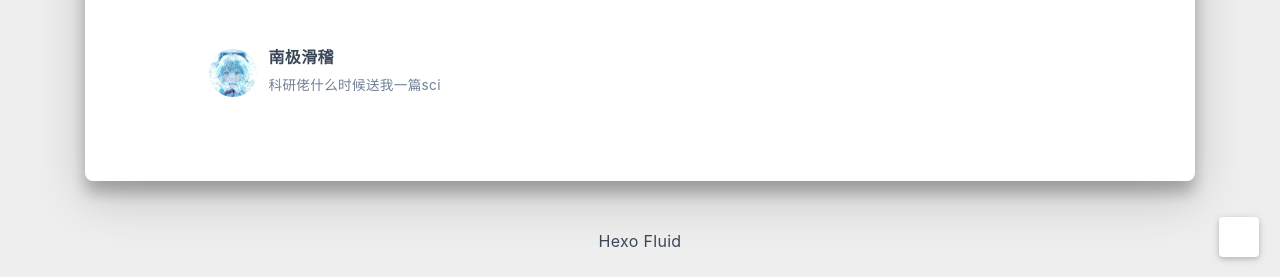
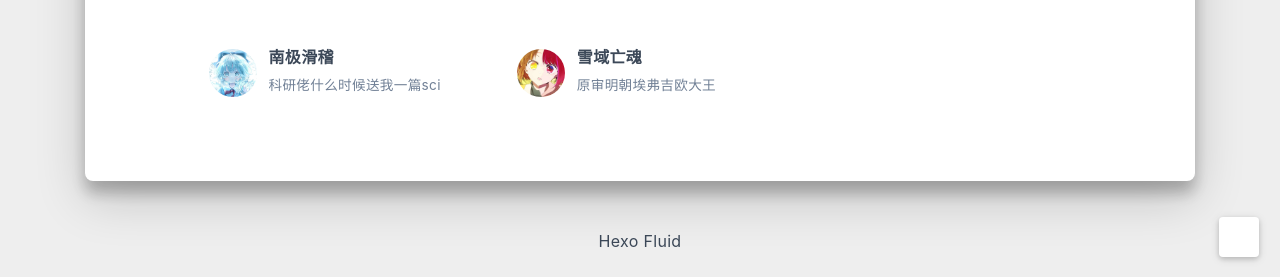
Before and after one commit to Cyrex0127/Cyrex0127.github.io, a plain HTML site: page links/index.html in a window 1280 px wide. Shown: the part 603-880 px from the top of the page. Drawn offline with nearby package versions, Linux system fonts and the light colour scheme; some packages are replaced by stand-ins of ours; no server answers; a script that the page names is missing; some icons are missing; a small style sheet from the web is missing.

Commit message:
Add files via upload

```diff
--- a/links/index.html
+++ b/links/index.html
@@ -315,6 +315,24 @@
       </a>
     </div>
 
+
+    <div class="card col-lg-4 col-md-6 col-sm-12">
+      <a href="https://www.cnblogs.com/hzoi-wsn" class="card-body hover-with-bg" target="_blank" rel="noopener">
+        <div class="card-content">
+
+            <div class="link-avatar my-auto">
+              <img src="/img/mazishen.png" srcset="/img/loading.gif" lazyload alt="雪域亡魂"
+                   onerror="this.onerror=null; this.src=this.srcset='/img/avatar.png'"/>
+            </div>
+
+          <div class="link-text">
+            <div class="link-title">雪域亡魂</div>
+            <div class="link-intro">原审明朝埃弗吉欧大王</div>
+          </div>
+        </div>
+      </a>
+    </div>
+
 </div>
 
 
```
Also changed, not shown: img/mazishen.png (added).
